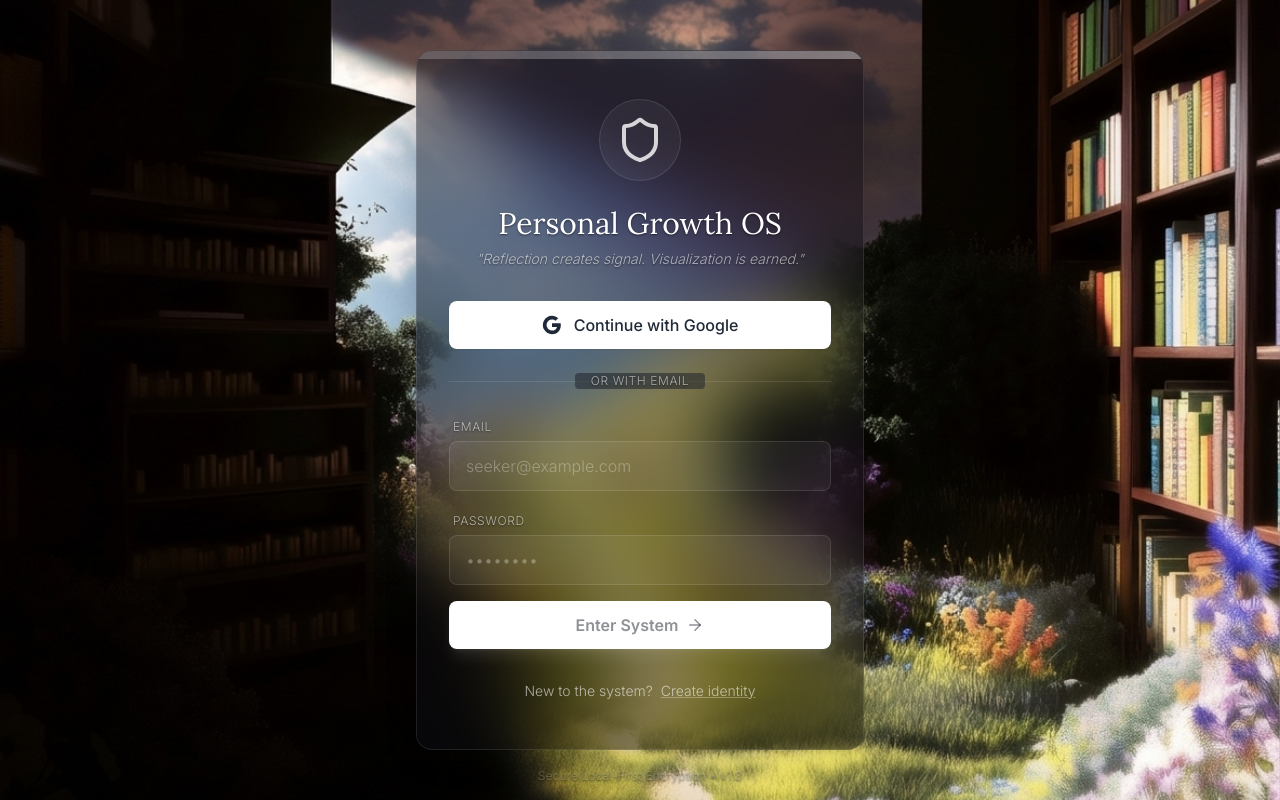
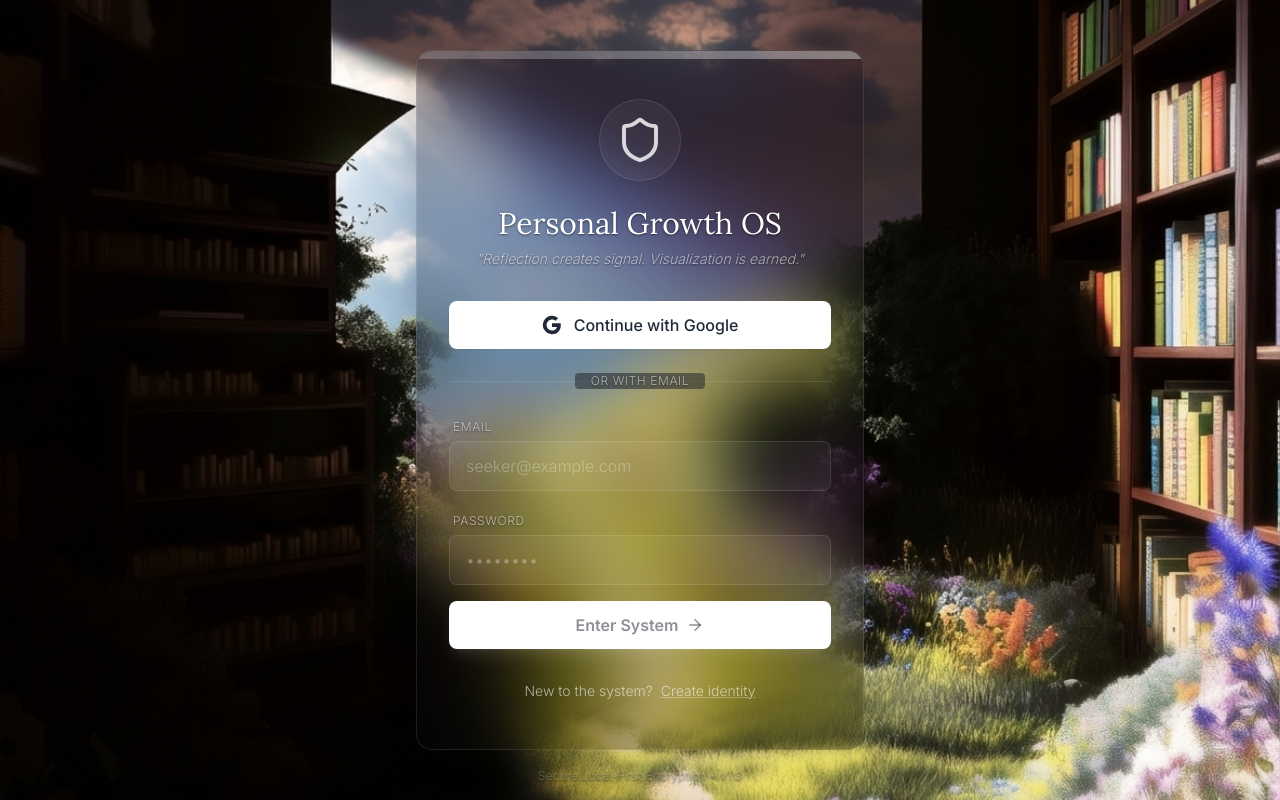
Before and after one commit to ramdop/personal-growth-os, a React (Vite) app: page / in a window 1280 px wide. Built offline with nearby package versions, Linux system fonts and the light colour scheme; no server answers.

Commit message:
Enhance AI context with user identity and fix glassmorphism

```diff
--- a/components/AICompanion.tsx
+++ b/components/AICompanion.tsx
@@ -218,9 +218,11 @@ export const AICompanion: React.FC<AICompanionProps> = ({ state, updateState })
         const ai = new GoogleGenAI({ apiKey: import.meta.env.VITE_GOOGLE_API_KEY || '' });
 
         const baseInstruction = state.systemPrompt || DEFAULT_SYSTEM_PROMPT;
+        const identityContext = `\n\nUSER IDENTITY:\nName: ${state.user?.name || 'User'}\nEmail: ${state.user?.email || 'Unknown'}\nCurrent Date: ${new Date().toLocaleDateString()}\n`;
+
         // FORCE INJECT PROTOCOL:
         // Even if user customized their prompt, this protocol is appended to ensure UI works.
-        const systemInstruction = `${baseInstruction}\n\n${SUGGESTION_PROTOCOL}\n\nCRITICAL PROTOCOL: Do not ask for verbal confirmation before calling a tool. If the user asks to modify data (add/edit/delete), call the tool immediately. The system will trigger a UI confirmation card automatically.`;
+        const systemInstruction = `${baseInstruction}${identityContext}\n\n${SUGGESTION_PROTOCOL}\n\nCRITICAL PROTOCOL: Do not ask for verbal confirmation before calling a tool. If the user asks to modify data (add/edit/delete), call the tool immediately. The system will trigger a UI confirmation card automatically.`;
 
         chatRef.current = ai.chats.create({
           model: 'gemini-3-flash-preview',
--- a/index.css
+++ b/index.css
@@ -77,8 +77,8 @@ body {
    Combined with hardware acceleration to prevent disappearing.
 */
 .glass-panel {
-  /* The Tint (Dark Navy) */
-  background-color: rgba(15, 15, 20, 0.45);
+  /* The Tint (Dark Navy) - Reduced opacity to let blur show through */
+  background-color: rgba(15, 15, 20, 0.25);
 
   /* The Frost (Blur + Saturation) */
   backdrop-filter: blur(32px) saturate(180%);
@@ -89,15 +89,6 @@ body {
 
   /* Depth */
   box-shadow: 0 8px 32px 0 rgba(0, 0, 0, 0.15);
-
-  /* STABILITY BOOST */
-  /* Forces a new compositing layer to prevent 'disappearing' frost */
-  transform: translate3d(0, 0, 0);
-  -webkit-transform: translate3d(0, 0, 0);
-  backface-visibility: hidden;
-  -webkit-backface-visibility: hidden;
-  perspective: 1000px;
-  will-change: backdrop-filter;
 }
 
 ::selection {
```
